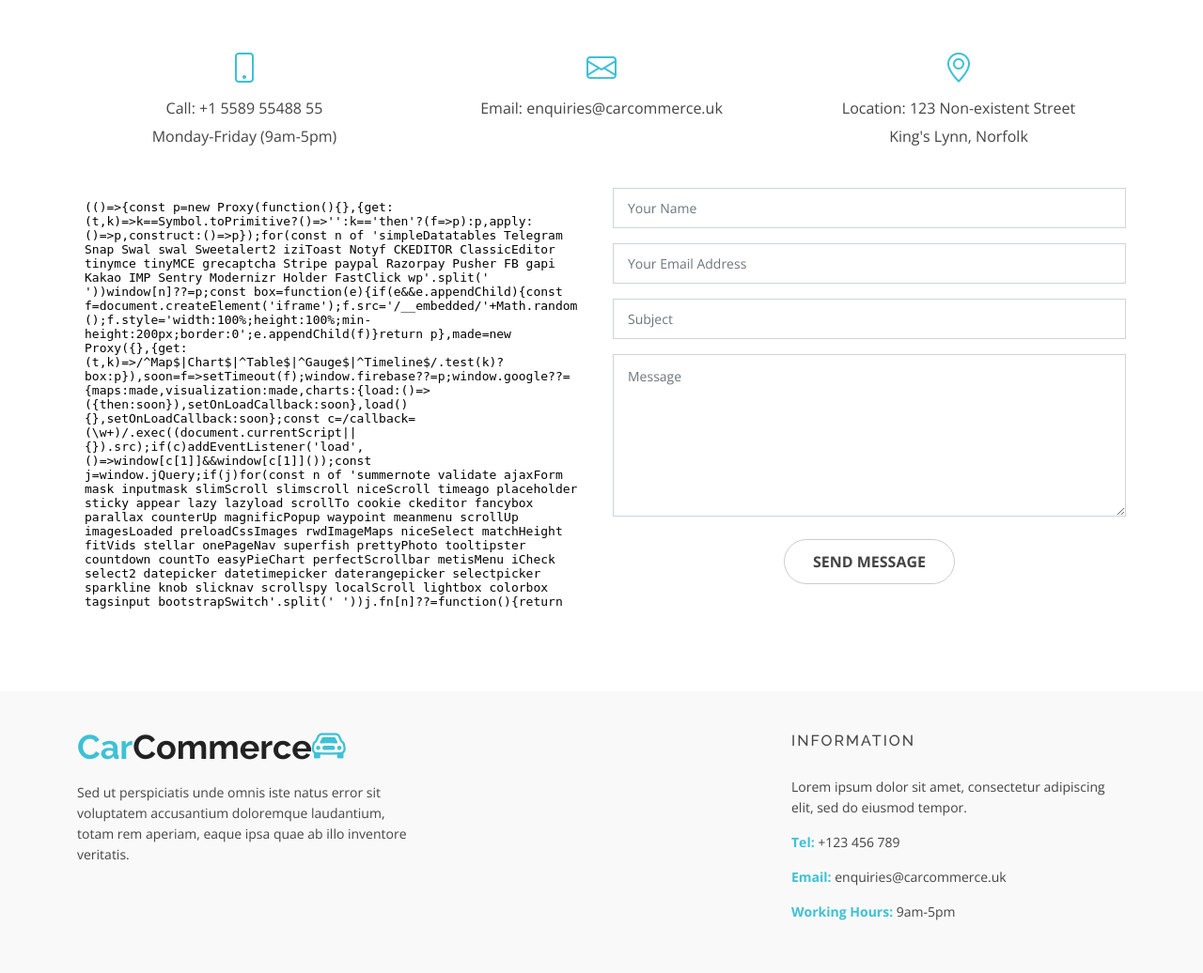
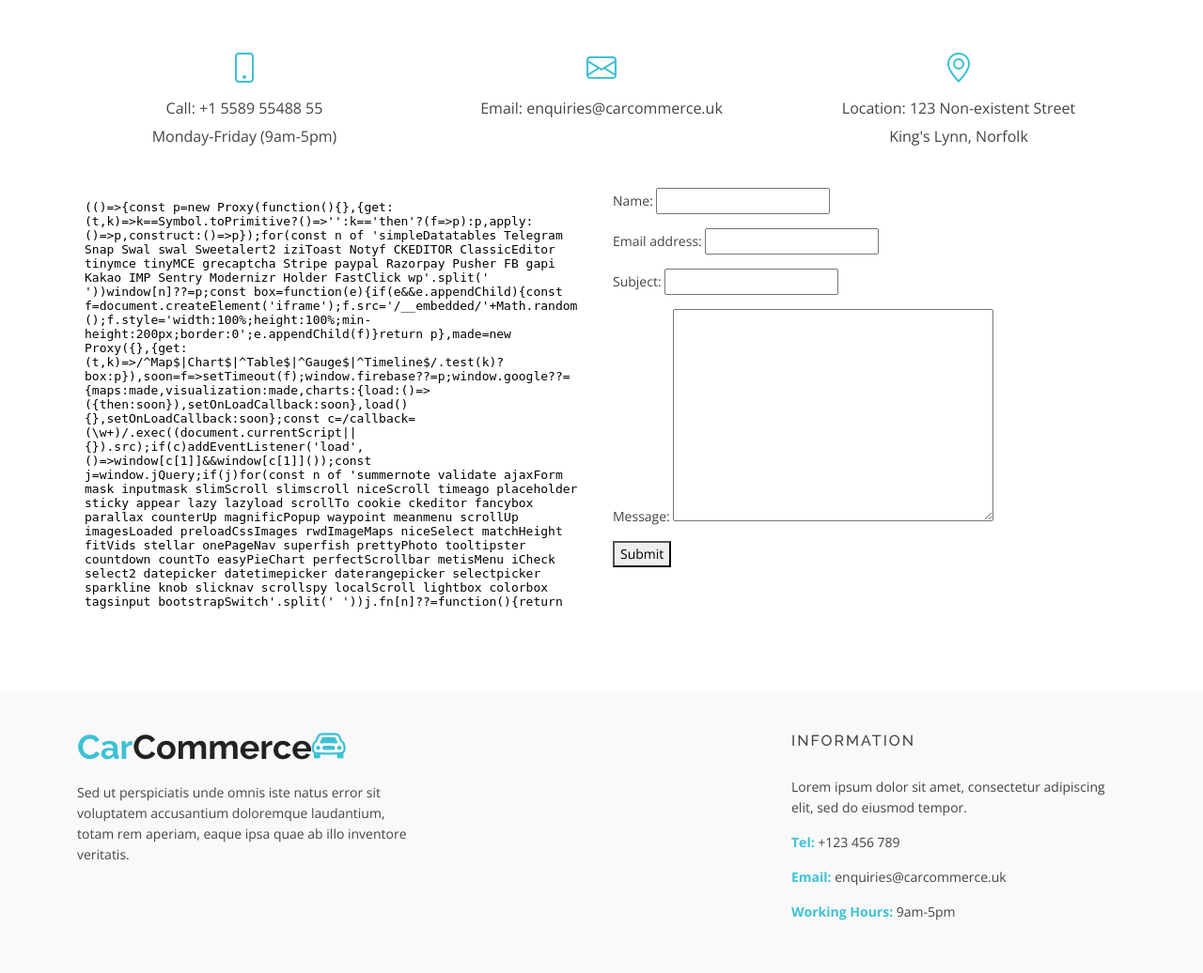
Before and after one commit to danelms/djangoCarCommerce, a Django app: page /contact/ in a window 1280 px wide. Shown: the part 202-1238 px from the top of the page at 94% size. Run offline with Django 3.2, Linux system fonts and the light colour scheme; some libraries are stand-ins or nearby versions.

Commit message:
contact progress (doesn't work)

```diff
--- /dev/null
+++ b/carCommerce_project/carComm_app/forms.py
@@ -0,0 +1,7 @@
+from django import forms
+
+class ContactForm(forms.Form):
+    name = forms.CharField(max_length=100)
+    email_address = forms.EmailField(max_length=100)
+    subject = forms.CharField(max_length=100)
+    message = forms.CharField(widget=forms.Textarea, max_length=1000)
--- a/carCommerce_project/carComm_app/templates/contact.html
+++ b/carCommerce_project/carComm_app/templates/contact.html
@@ -66,32 +66,16 @@
           </div>
           <!-- End Google Map -->
 
-          <!-- Start  contact -->
+          <!-- Start contact -->
           <div class="col-md-6">
-            <div class="form contact-form">
-              <form action="forms/contact.php" method="post" role="form" class="php-email-form">
-                <div class="form-group">
-                  <input type="text" name="name" class="form-control" id="name" placeholder="Your Name" required>
-                </div>
-                <div class="form-group mt-3">
-                  <input type="email" class="form-control" name="email" id="email" placeholder="Your Email Address" required>
-                </div>
-                <div class="form-group mt-3">
-                  <input type="text" class="form-control" name="subject" id="subject" placeholder="Subject" required>
-                </div>
-                <div class="form-group mt-3">
-                  <textarea class="form-control" name="message" rows="7" placeholder="Message" required></textarea>
-                </div>
-                <div class="my-3">
-                  <div class="loading">Loading</div>
-                  <div class="error-message"></div>
-                  <div class="sent-message">Your message has been sent. Thank you!</div>
-                </div>
-                <div class="text-center"><button type="submit">Send Message</button></div>
-              </form>
-            </div>
+            <form method="POST" style="width:100%;">
+              {% csrf_token %}
+              {{contactForm.as_p}}
+              <button type="submit">Submit</button>
+            </form>
           </div>
-          <!-- End Left contact -->
+
+
         </div>
       </div>
     </div>
--- a/carCommerce_project/carComm_app/views.py
+++ b/carCommerce_project/carComm_app/views.py
@@ -1,5 +1,7 @@
-from django.shortcuts import render
+from django.shortcuts import render, redirect
 from django.http import Http404
+from django.core.mail import send_mail, BadHeaderError
+from .forms import ContactForm
 from .models import Listing, ListingImage, Queries
 
 def home(request):
@@ -13,7 +15,26 @@
     return render(request, 'listings.html', {'listings':listings, 'uniqueColours':uniqueColours, 'uniqueMakes':uniqueMakes})
 
 def contact(request):
-    return render(request, 'contact.html')
+    if request.method == 'POST':
+        form = ContactForm(request.POST)
+        if form.is_valid():
+            body = {
+            'name': form.cleaned_data['name'],
+            'email': form.cleaned_data['email_address'],
+            'subject': form.cleaned_data['subject'],
+            'message':form.cleaned_data['message'],
+            }
+            message = "\n".join(body.values())
+
+            try:
+                send_mail(message, 'danelms@live.co.uk', ['danelms@live.co.uk'])
+            except BadHeaderError:
+                return HttpResponse('Invalid header found.')
+        else:
+            return redirect (request, "home.html")
+    else:
+        form = ContactForm()
+    return render(request, 'contact.html', {'contactForm': form})
 
 def carDetails(request, registration):
     try:
--- a/carCommerce_project/carCommerce/settings.py
+++ b/carCommerce_project/carCommerce/settings.py
@@ -32,6 +32,10 @@
 
 ALLOWED_HOSTS = []
 
+# RECAPTCHA KEYS
+
+GOOGLE_RECAPTCHA_SITE_KEY = '6Lfn-SEjAAAAAC39WAALtGWpS_1mdtV3QtSUEKJF'
+GOOGLE_RECAPTCHA_SECRET_KEY = '6Lfn-SEjAAAAAF8bP0zBW7UE1q-6-Hs8NLJ7uGWs'
 
 # Application definition
 
```
Also changed, not shown: carCommerce_project/db.sqlite3, carCommerce_project/images/pizzalanding.jpg (added), carCommerce_project/images/pizzalanding_PWak6fq.jpg (added), carCommerce_project/images/pizzalanding_mQFwUPF.jpg (added).
